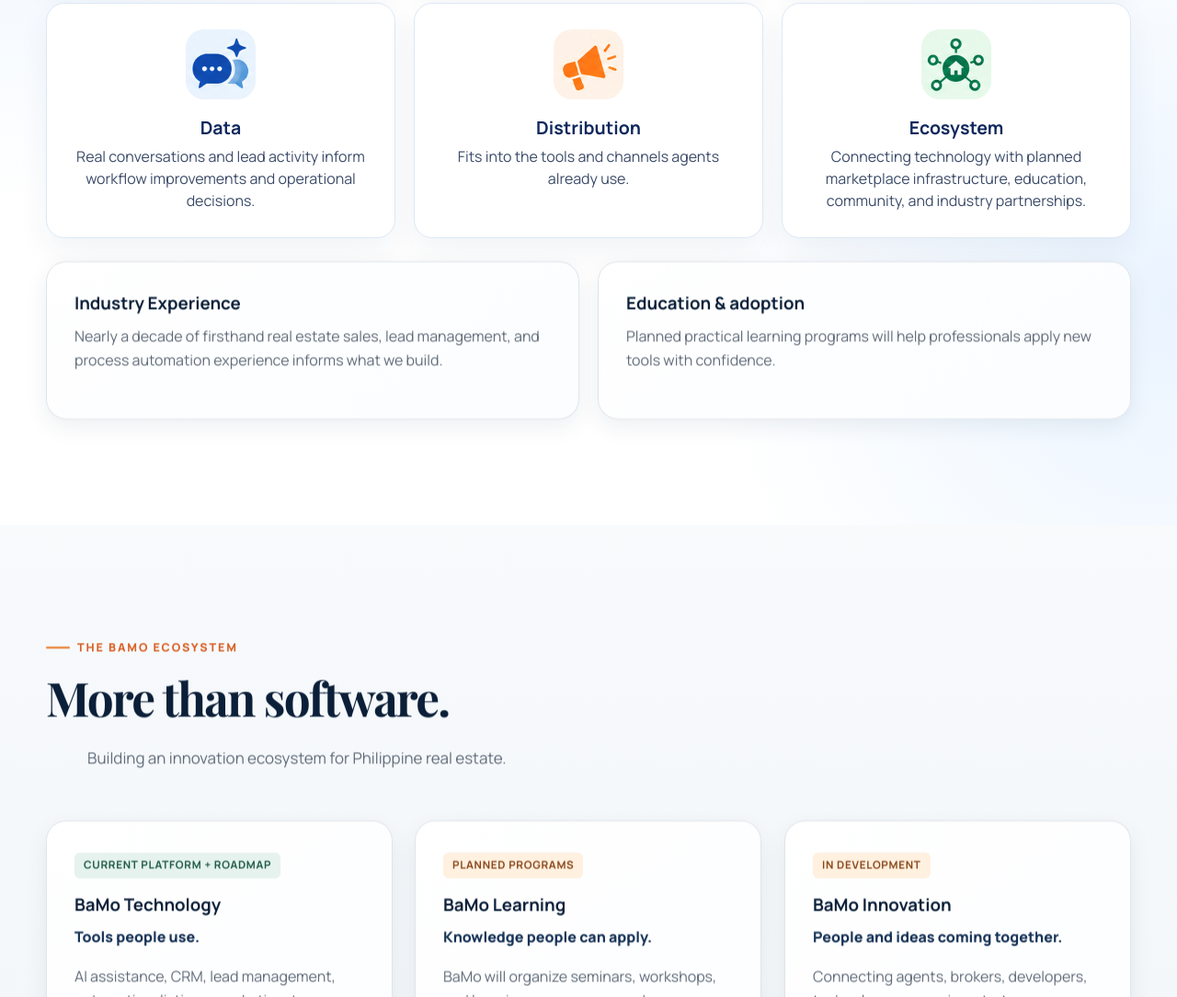
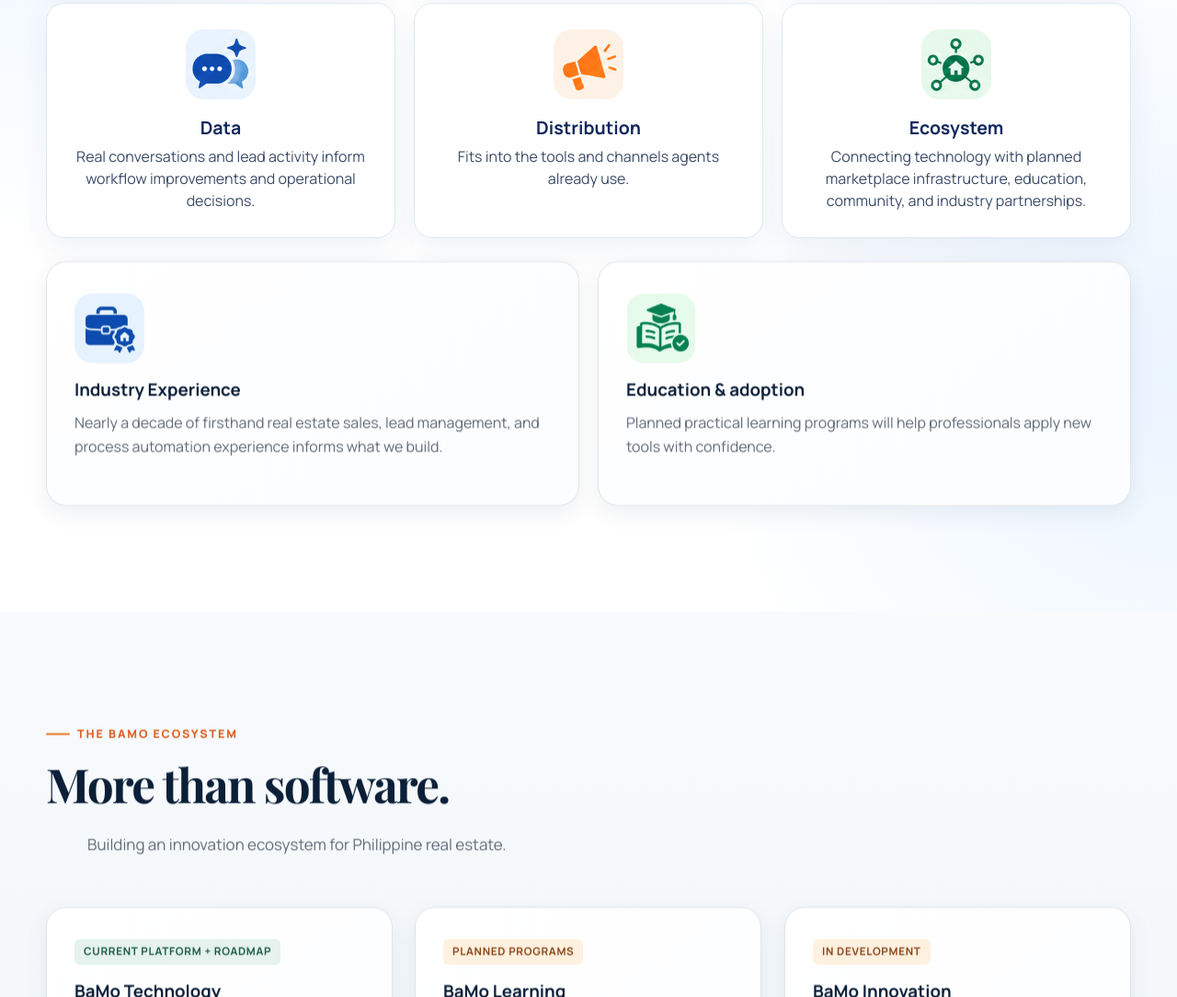
Before and after one commit to krodelas1985-afk/bamo-company-portfolio, a website: page index.html in a window 1280 px wide. Shown: the part 5100-6184 px from the top of the page at 92% size. Drawn offline with nearby package versions, Linux system fonts and the light colour scheme.

Commit message:
Add supplied industry experience and education icons

```diff
--- a/index.html
+++ b/index.html
@@ -505,7 +505,7 @@
             <p>Connecting technology with planned marketplace infrastructure, education, community, and industry partnerships.</p>
           </article>
         </div>
-<div class="difference-extra"><article class="feature-card reveal"><h3>Industry Experience</h3><p>Nearly a decade of firsthand real estate sales, lead management, and process automation experience informs what we build.</p></article><article class="feature-card reveal"><h3>Education &amp; adoption</h3><p>Planned practical learning programs will help professionals apply new tools with confidence.</p></article></div>      </div>
+<div class="difference-extra"><article class="feature-card reveal"><img class="difference-icon" src="assets/illustrations/industry-experience.webp" alt="" width="76" height="76" loading="lazy"><h3>Industry Experience</h3><p>Nearly a decade of firsthand real estate sales, lead management, and process automation experience informs what we build.</p></article><article class="feature-card reveal"><img class="difference-icon" src="assets/illustrations/education-adoption.webp" alt="" width="76" height="76" loading="lazy"><h3>Education &amp; adoption</h3><p>Planned practical learning programs will help professionals apply new tools with confidence.</p></article></div>      </div>
     </section>
 
 <section class="section section-soft" id="ecosystem">
--- a/styles.css
+++ b/styles.css
@@ -3938,3 +3938,5 @@ button:focus-visible {
   #assistant .baymo-mascot { width: 200px; margin-inline: auto; }
   #assistant .baymo-intro-copy p { margin-inline: auto; }
 }
+
+.difference-extra .difference-icon { display: block; width: 76px; height: 76px; object-fit: contain; border-radius: 20px; margin-bottom: 18px; }
```
Also changed, not shown: assets/illustrations/education-adoption.webp (added), assets/illustrations/industry-experience.webp (added).
